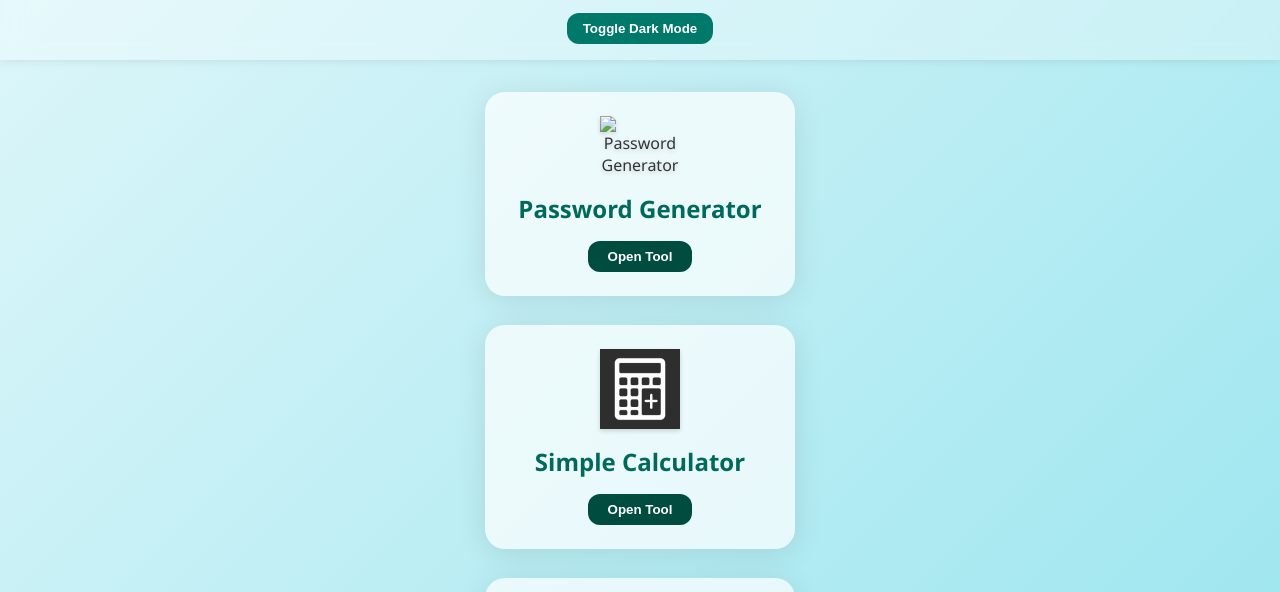
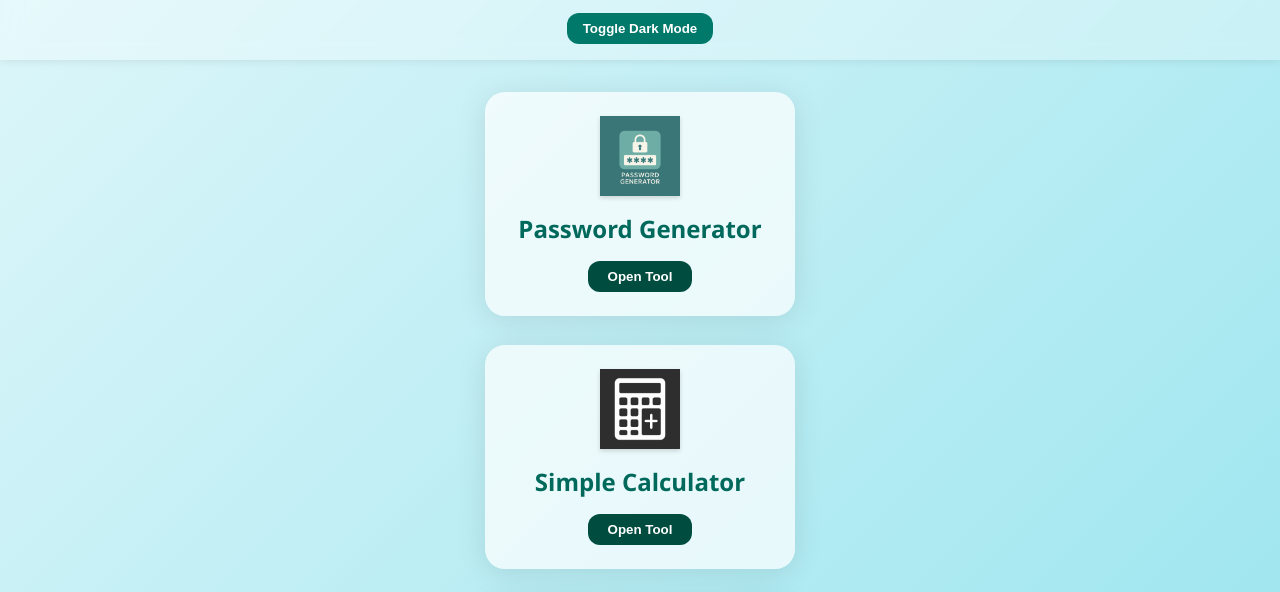
Before and after one commit to labuburepublic/haqutility, a plain HTML site: page index.html in a window 1280 px wide. Shown: the part 130-722 px from the top of the page. Drawn offline with Linux system fonts and the light colour scheme.

Commit message:
Update index.html

```diff
--- a/index.html
+++ b/index.html
@@ -16,7 +16,7 @@
     <main>
         <section class="tools-grid">
             <div class="tool-card" data-tool="passwordGenerator">
-                <img src="assets/icons/password.svg" alt="Password Generator" />
+                <img src="file_000000008cb061f79ce38a3934da11e3.png" alt="Password Generator" />
                 <h2>Password Generator</h2>
                 <button class="open-tool-btn">Open Tool</button>
             </div>
```
